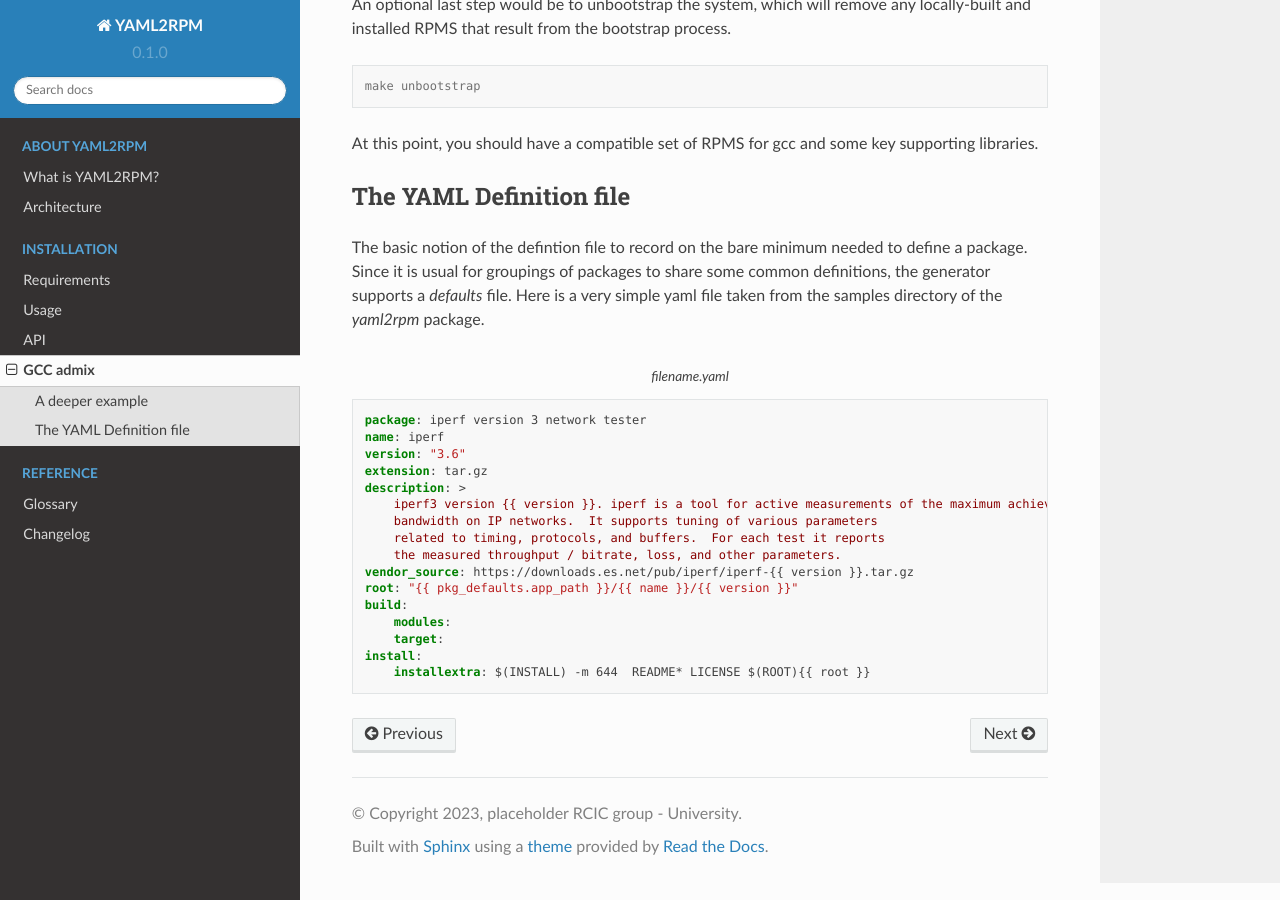
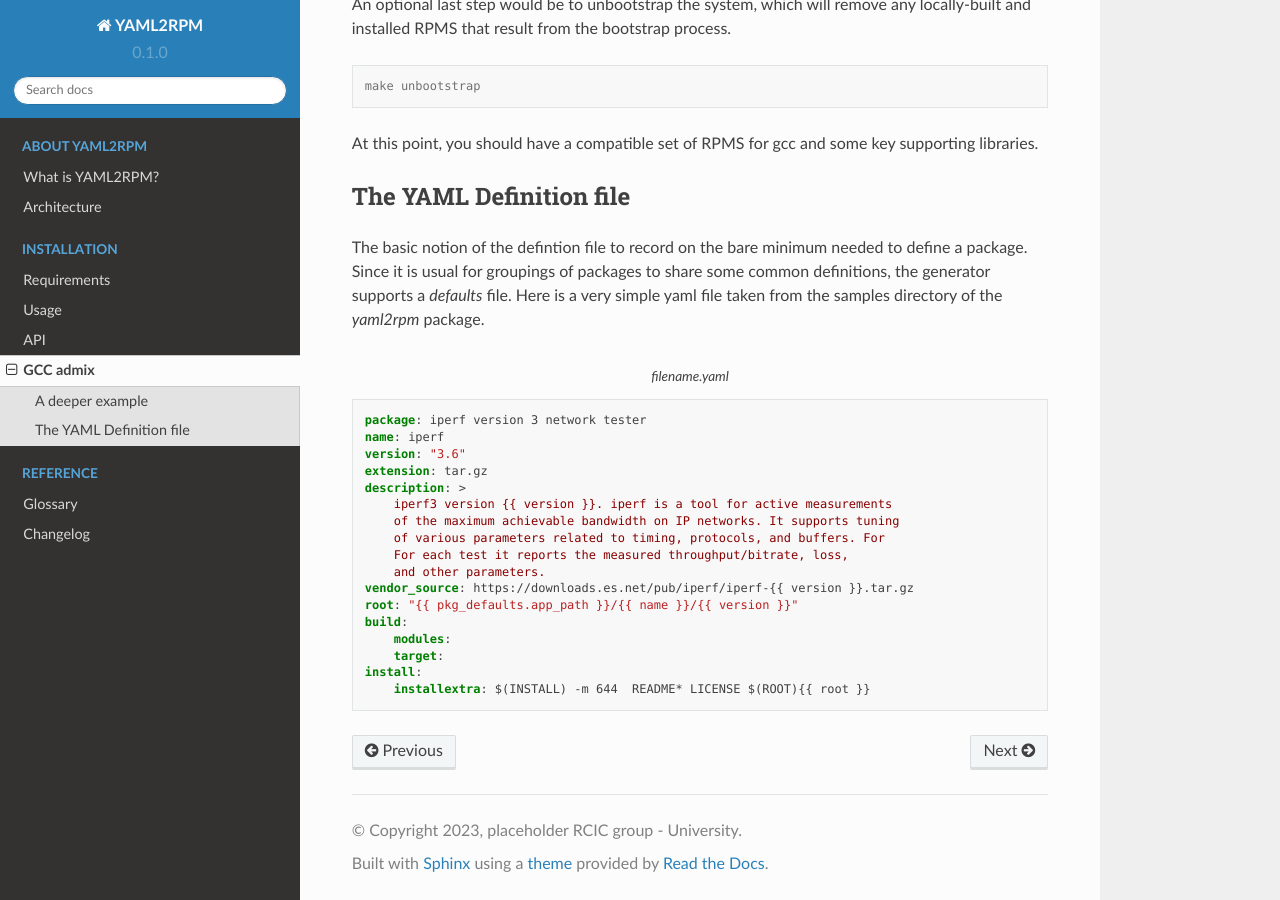
Before and after one commit to nadyawilliams/rtd-tutorial, a Sphinx documentation site: the page built from docs/source/installation/gcc.rst, in a window 1280 px wide and 900 px high, scrolled down 803 px. Built offline with Sphinx 7.4.7 and the Read the Docs theme 2.0.0, drawn with Linux system fonts in a browser that asks for light colours.

Commit message:
fix styling

```diff
--- a/docs/source/about/architecture.rst
+++ b/docs/source/about/architecture.rst
@@ -7,7 +7,7 @@
 Python scripts
 --------------
 
-There is one main driver scipt called ** gen-definitions.py**
+There is one main driver scipt called ``gen-definitions.py``
 This is the definitions parser that reads info defined in yaml files and creates
 necessary output files in order to build RPMS.
 
--- a/docs/source/installation/gcc.rst
+++ b/docs/source/installation/gcc.rst
@@ -59,10 +59,11 @@
    version: "3.6"
    extension: tar.gz
    description: >
-       iperf3 version {{ version }}. iperf is a tool for active measurements of the maximum achievable
-       bandwidth on IP networks.  It supports tuning of various parameters
-       related to timing, protocols, and buffers.  For each test it reports
-       the measured throughput / bitrate, loss, and other parameters.
+       iperf3 version {{ version }}. iperf is a tool for active measurements
+       of the maximum achievable bandwidth on IP networks. It supports tuning
+       of various parameters related to timing, protocols, and buffers. For
+       For each test it reports the measured throughput/bitrate, loss,
+       and other parameters.
    vendor_source: https://downloads.es.net/pub/iperf/iperf-{{ version }}.tar.gz
    root: "{{ pkg_defaults.app_path }}/{{ name }}/{{ version }}"
    build:
--- a/docs/source/installation/requirements.rst
+++ b/docs/source/installation/requirements.rst
@@ -22,7 +22,7 @@
    - ruamel-yaml & ruamle-ycml-clib: used by the  main script gen-definitions.py
    - setuptools: for build python dependent packages.
 
-1. If you are using a very stripped-down CentOS image (similar to the official CentOS 7 image in Amazon, you will
+2. If you are using a very stripped-down CentOS image (similar to the official CentOS 7 image in Amazon, you will
    want to make certain you have the following packages and package groups installed
 
    .. code-block:: bash
@@ -31,7 +31,7 @@
       yum install redhat-lsb wget zlib-devel environment-modules
       . /etc/profile.d/modules.sh
 
-1. Install the development RPMS
+3. Install the development RPMS
 
-   Go to the [Development RPMS](https://github.com/RCIC-UCI-Public/development-RPMS#development-rpms) repository
+   Go to the `Development RPMS repository <https://github.com/RCIC-UCI-Public/development-RPMS>`_
    for the latest pre-built RPMs and instructions. After following those instructions, you can build your first RPM from source.
--- a/docs/source/installation/usage.rst
+++ b/docs/source/installation/usage.rst
@@ -107,7 +107,7 @@
 right after you create it.
 To see the build logs,
 click on the :guilabel:`Your documentation is building` link on the :term:`project home`,
-or alternatively navigate to the "Builds" page,
+or alternatively navigate to the :guilabel:`Builds` page,
 
 Button
 -------
```
